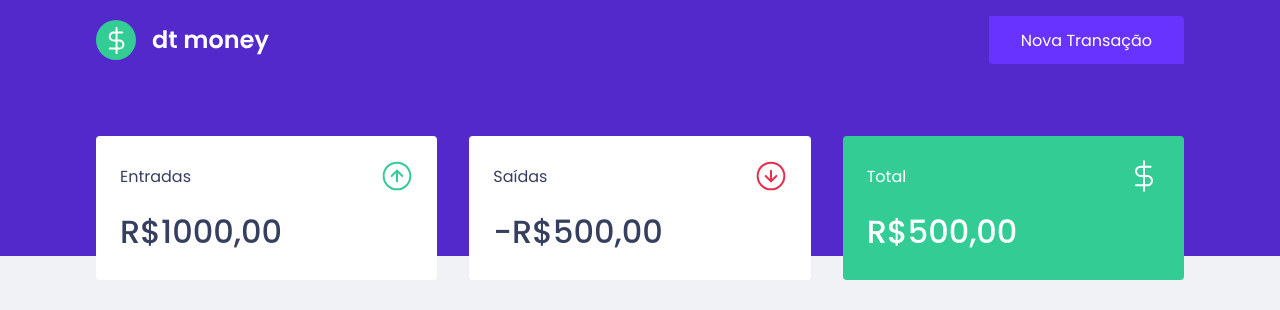
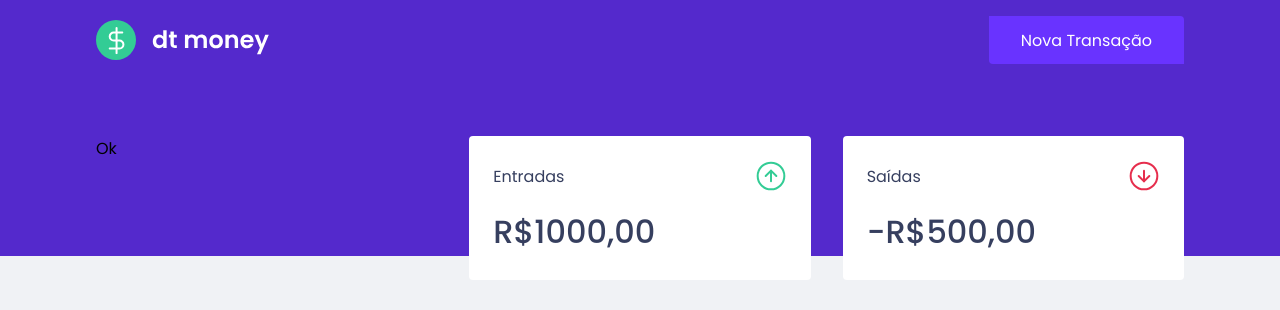
Before and after one commit to renydev/Ignite, a React (Create React App) app in the folder 02-dt-money/: page / in a window 1280 px wide. Shown: the top 310 px of the page. Built offline with nearby package versions, Linux system fonts and the light colour scheme; no server answers; what miragejs would draw is missing.

Commit message:
Context (uso antigo)
Uso antigo de Context, sem hooks

```diff
--- a/02-dt-money/src/App.tsx
+++ b/02-dt-money/src/App.tsx
@@ -3,6 +3,7 @@
 import { Header } from "./components/Header";
 import { NewTransactionModal } from "./components/NewTransactionModal";
 import { GlobalStyle } from "./styles/global";
+import { TransactionsContext } from "./TransactionsContext";
 
 
 export function App() {
@@ -19,7 +20,7 @@
 
   return (
     <div className="App">
-      <>
+      <TransactionsContext.Provider value={[]}>
         <Header onOpenNewTransactionModal={handleOpenNewTransationModal} />
         <Dashboard />
         <NewTransactionModal
@@ -27,7 +28,7 @@
           onRequestClose={handleCloseNewTransationModal}
         />
         <GlobalStyle />
-      </>
+      </TransactionsContext.Provider>
     </div>
   );
 }
--- /dev/null
+++ b/02-dt-money/src/TransactionsContext.ts
@@ -0,0 +1,3 @@
+import { createContext } from 'react';
+
+export const TransactionsContext = createContext([]);
--- a/02-dt-money/src/components/Summary/index.tsx
+++ b/02-dt-money/src/components/Summary/index.tsx
@@ -1,11 +1,18 @@
 import incomeImg from '../../assets/income.svg';
 import outcomeImg from '../../assets/outcome.svg';
 import totalImg from '../../assets/total.svg';
+import { TransactionsContext } from '../../TransactionsContext';
 import { Container } from "./styles";
 
 export function Summary() {
   return (
     <Container>
+      <TransactionsContext.Consumer>
+      {(data) => {
+        console.log(data)
+        return <p>Ok</p>
+      }}
+      </TransactionsContext.Consumer>
       <div>
         <header>
           <p>Entradas</p>
```
